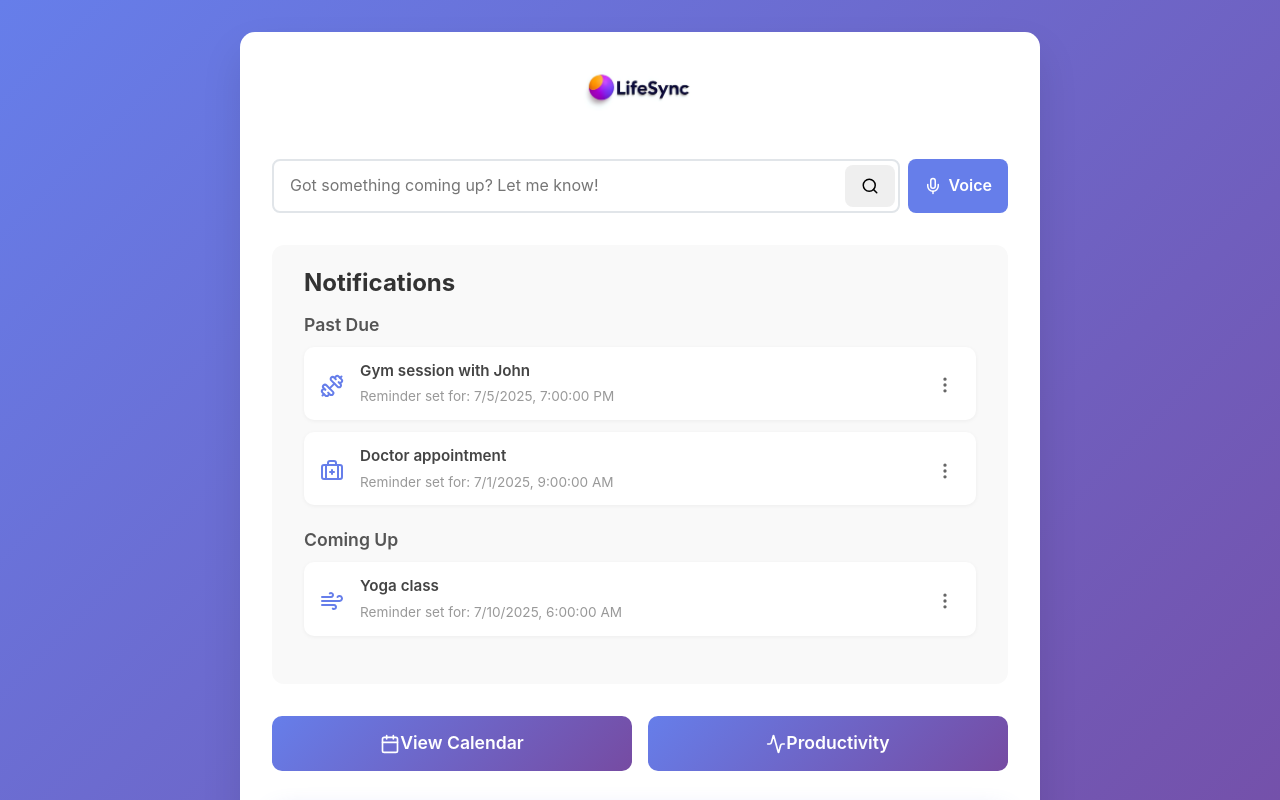
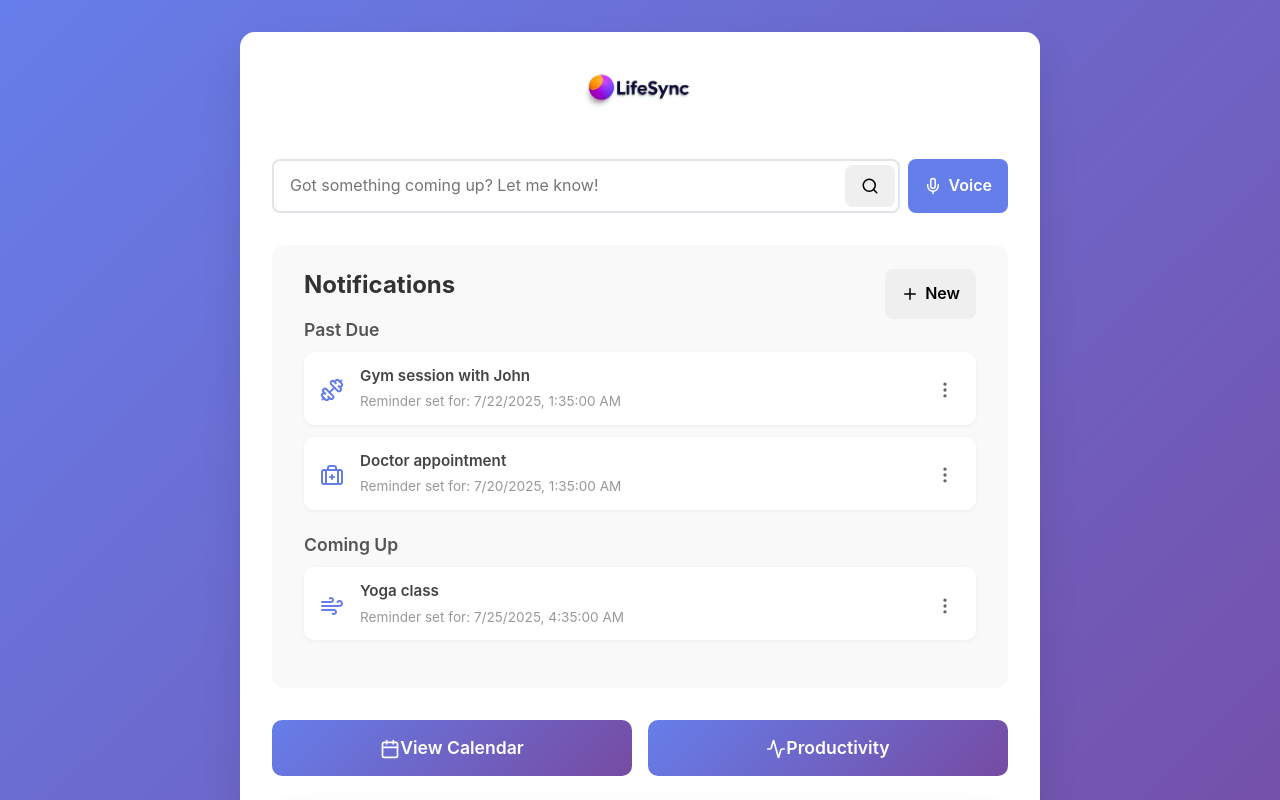
Before and after one commit to AllanSevilla05/Lifesync, a React (Vite) app in the folder life_sync_frontend/: page /main in a window 1280 px wide. Shown: the top 800 px of the page. Built offline with nearby package versions, Linux system fonts and the light colour scheme.

Commit message:
Add new task

```diff
--- a/life_sync_frontend/src/pages/main_app/main_app.css
+++ b/life_sync_frontend/src/pages/main_app/main_app.css
@@ -63,7 +63,8 @@
 }
 
 /* Shared button base styles */
-.search-bar button {
+.search-bar button,
+.add-task button {
   display: flex;
   align-items: center;
   justify-content: center;
--- a/life_sync_frontend/src/pages/main_app/main_app.jsx
+++ b/life_sync_frontend/src/pages/main_app/main_app.jsx
@@ -8,10 +8,14 @@ import {
   Dumbbell,
   BriefcaseMedical,
   Wind,
+  Plus,
+  Bell,
 } from "lucide-react";
 import EditPopup from "../../components/edit/EditPopup";
 
 import "./main_app.css";
+
+const now = new Date();
 
 const initialNotifications = {
   pastDue: [
@@ -19,13 +23,17 @@ const initialNotifications = {
       id: 1,
       icon: <Dumbbell size={24} color="#667eea" />,
       title: "Gym session with John",
-      datetime: "2025-07-05T19:00",
+      datetime: new Date(now.getTime() - 3 * 24 * 60 * 60 * 1000) // 3 days ago
+        .toISOString()
+        .slice(0, 16),
     },
     {
       id: 2,
       icon: <BriefcaseMedical size={24} color="#667eea" />,
       title: "Doctor appointment",
-      datetime: "2025-07-01T09:00",
+      datetime: new Date(now.getTime() - 5 * 24 * 60 * 60 * 1000) // 5 days ago
+        .toISOString()
+        .slice(0, 16),
     },
   ],
   comingUp: [
@@ -33,7 +41,9 @@ const initialNotifications = {
       id: 3,
       icon: <Wind size={24} color="#667eea" />,
       title: "Yoga class",
-      datetime: "2025-07-10T06:00",
+      datetime: new Date(now.getTime() + 3 * 60 * 60 * 1000) // 3 hours later
+        .toISOString()
+        .slice(0, 16),
     },
   ],
 };
@@ -45,6 +55,7 @@ const MainApp = () => {
   const [notificationsData, setNotificationsData] =
     useState(initialNotifications);
   const [editingNotification, setEditingNotification] = useState(null);
+  const [isAddingNew, setIsAddingNew] = useState(false);
 
   const menuRefs = useRef({});
 
@@ -101,16 +112,61 @@ const MainApp = () => {
     setMenuOpenId(null);
   };
 
+  const handleAdd = () => {
+    setIsAddingNew(true);
+    setEditingNotification({
+      id: null,
+      icon: <Bell size={24} color="#667eea" />,
+      title: "",
+      datetime: new Date().toISOString().slice(0, 16),
+    });
+  };
+
   const handleSaveEdit = (updatedNotif) => {
-    setNotificationsData((prev) => ({
-      pastDue: prev.pastDue.map((n) =>
-        n.id === updatedNotif.id ? updatedNotif : n
-      ),
-      comingUp: prev.comingUp.map((n) =>
-        n.id === updatedNotif.id ? updatedNotif : n
-      ),
-    }));
+    const nowISO = new Date().toISOString().slice(0, 16);
+    const isPastDue = updatedNotif.datetime < nowISO;
+
+    if (isAddingNew) {
+      const allNotifications = [
+        ...notificationsData.pastDue,
+        ...notificationsData.comingUp,
+      ];
+      const maxId = allNotifications.reduce(
+        (max, n) => (n.id > max ? n.id : max),
+        0
+      );
+      updatedNotif.id = maxId + 1;
+
+      setNotificationsData((prev) => ({
+        pastDue: isPastDue ? [...prev.pastDue, updatedNotif] : prev.pastDue,
+        comingUp: !isPastDue ? [...prev.comingUp, updatedNotif] : prev.comingUp,
+      }));
+      setIsAddingNew(false);
+    } else {
+      setNotificationsData((prev) => {
+        const filteredPastDue = prev.pastDue.filter(
+          (n) => n.id !== updatedNotif.id
+        );
+        const filteredComingUp = prev.comingUp.filter(
+          (n) => n.id !== updatedNotif.id
+        );
+
+        return {
+          pastDue: isPastDue
+            ? [...filteredPastDue, updatedNotif]
+            : filteredPastDue,
+          comingUp: !isPastDue
+            ? [...filteredComingUp, updatedNotif]
+            : filteredComingUp,
+        };
+      });
+    }
     setEditingNotification(null);
+  };
+
+  const handleCancelEdit = () => {
+    setEditingNotification(null);
+    setIsAddingNew(false);
   };
 
   return (
@@ -147,7 +203,16 @@ const MainApp = () => {
         </div>
 
         <div className="notifications">
-          <h2>Notifications</h2>
+          <div className="d-flex align-items-center justify-content-between add-task">
+            <h2>Notifications</h2>
+            <button
+              type="button"
+              aria-label="Add new task"
+              onClick={() => handleAdd()}
+            >
+              <Plus size={18} /> New
+            </button>
+          </div>
 
           <div className="notification-list">
             <h3>Past Due</h3>
@@ -248,7 +313,7 @@ const MainApp = () => {
         <EditPopup
           notification={editingNotification}
           onSave={handleSaveEdit}
-          onCancel={() => setEditingNotification(null)}
+          onCancel={handleCancelEdit}
         />
       )}
     </div>
```
